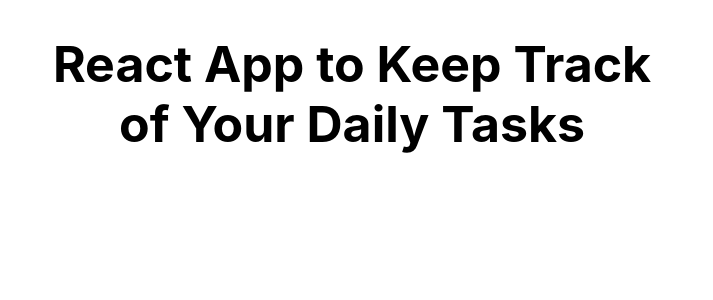
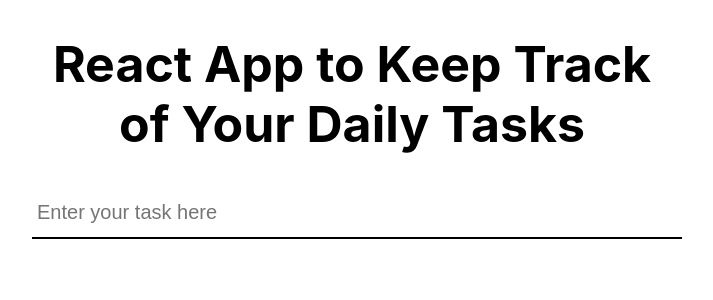
Before and after one commit to rak100/your-daily-tasks, a React (Create React App) app in the folder client/: page / in a window 1280 px wide. Shown: the top 300 px of the page, without its empty margins (288-1001 px from the left). Built offline with nearby package versions, Linux system fonts and the light colour scheme.

Commit message:
added todo list

```diff
--- a/client/src/App.css
+++ b/client/src/App.css
@@ -7,5 +7,13 @@ header{
 }
 header h1{
   font-size: 50px;
-
 }
+.task_input{
+  width: 100%;
+  height: 40px;
+  border: none;
+  outline: none;
+  padding: 5px;
+  font-size: 20px;
+  border-bottom: 2px solid black;
+}
--- a/client/src/App.js
+++ b/client/src/App.js
@@ -3,11 +3,13 @@ import "./App.css";
 
 // COMPONENTS import
 import Header from "./components/Header";
+import TodoForm from "./components/TodoForm";
 
 function App() {
   return(
     <div>
       <Header />
+      <TodoForm />
     </div>
   )
 }
--- /dev/null
+++ b/client/src/components/TodoForm.jsx
@@ -0,0 +1,8 @@
+const TodoForm = () => {
+  return (
+    <form>
+      <input className="task_input" placeholder="Enter your task here" />
+    </form>
+  );
+};
+export default TodoForm;
--- a/client/src/components/todoList.js
+++ /dev/null
@@ -1,5 +0,0 @@
-const todoList = () => {
-    return(
-
-    )
-}
```
